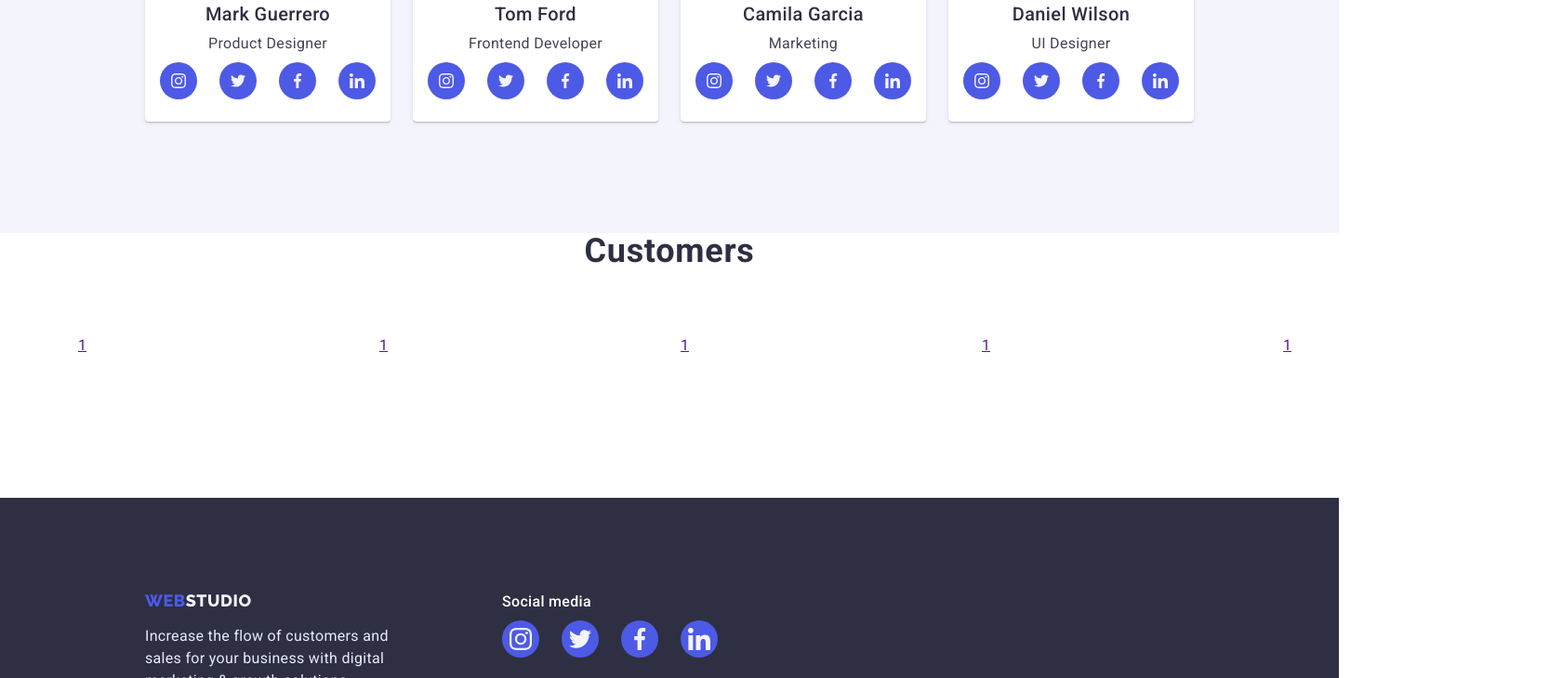
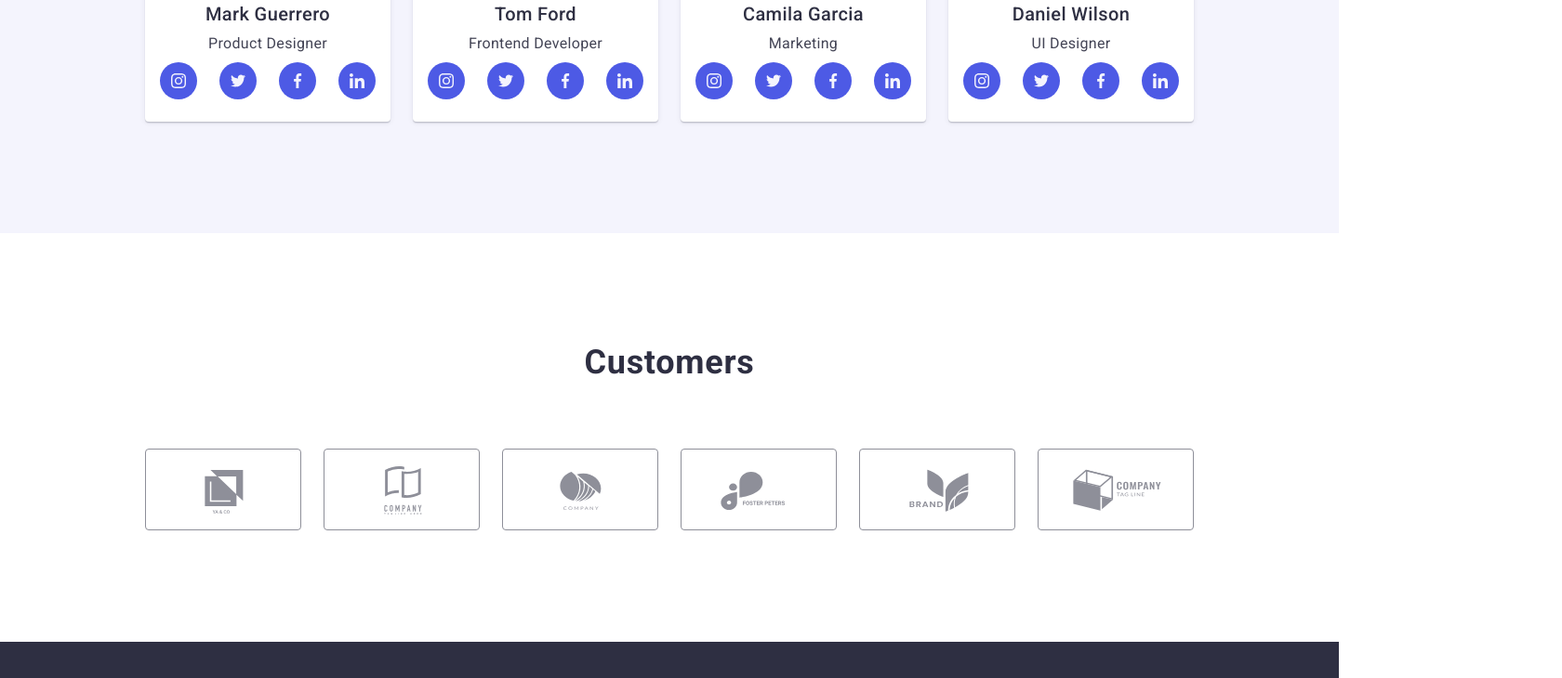
Before and after one commit to terran-zealot/goit-markup-hw-04, a plain HTML site: page index.html in a window 1280 px wide. Shown: the part 2070-2800 px from the top of the page at 93% size, 1680 px wide, since content can reach past the window. Drawn offline with nearby package versions, Linux system fonts and the light colour scheme.

Commit message:
procassing hw 04

```diff
--- a/css/styles.css
+++ b/css/styles.css
@@ -125,7 +125,7 @@ background-color: #404BBF ;
     font-size: 16px;
     line-height: 24px;
     letter-spacing: 0.02em;
-    text-align: center;
+    /* text-align: center;  */
     color: #434455;
     justify-content: center;
 }
@@ -436,12 +436,61 @@ border-radius: 0px 0px 4px 4px
     height: 16px;
 }
 
+.title-section-four {
+    display: flex;
+    justify-content: center;
+    margin-top: 120px;
+    margin-bottom: 72px;
+
+    font-weight: 600;
+    font-size: 36px;
+    line-height: 1.11;
+    text-align: center;
+    letter-spacing: 0.02em;
+    text-transform: capitalize;
+
+    color: #2E2F42;
+    margin-bottom: 72px;
+}
+
 .customers {
     display: flex;
     justify-content: center;
     align-items: center;
+    margin-bottom: 120px;
 }
 
+
+.border-link-icon {
+    border: 1px solid #8E8F99;
+    border-radius: 4px;
+    display: block;
+    width: 168px;
+    height: 88px;
+    display: flex;
+    align-items: center;
+    justify-content: center;
+}
+
+.border-link-icon:hover,
+.border-link-icon:focus {
+    border-color: #404BBF;
+}
+
+.border-link-icon:hover .customers-icon,
+.border-link-icon:focus .customers-icon {
+    fill: #404BBF;
+}
+
+.customers-icon {
+    width: 104px;
+    height: 56px;
+    fill: #8E8F99;
+}
+
+.customers-list {
+
+}
 /* =============/MAIN============== */
 /* =============FOOTER============== */
 .footer {
--- a/index.html
+++ b/index.html
@@ -250,47 +250,47 @@
         </section>
         <section class="customers container">
             <div>
-                <h2 class="title-section-three">Customers</h2>
-                <ul class="list">
+                <h2 class="title-section-four">Customers</h2>
+                <ul class="customers-list list">
                     <li>
-                        <a href="">1
-                            <svg>
-                                <use></use>
+                        <a class="border-link-icon" href="">
+                            <svg class="customers-icon" >
+                                <use href="./images/icons.svg#icon-Logo1"></use>
                             </svg>
                         </a>
                     </li>
                     <li>
-                        <a href="">1
-                            <svg>
-                                <use></use>
+                        <a class="border-link-icon" href="">
+                            <svg class="customers-icon" >
+                                <use href="./images/icons.svg#icon-Logo2"></use>
                             </svg>
                         </a>
                     </li>
                     <li>
-                        <a href="">1
-                            <svg>
-                                <use></use>
+                        <a class="border-link-icon" href="">
+                            <svg class="customers-icon" >
+                                <use href="./images/icons.svg#icon-Logo3"></use>
                             </svg>
                         </a>
                     </li>
                     <li>
-                        <a href="">1
-                            <svg>
-                                <use></use>
+                        <a class="border-link-icon" href="">
+                            <svg class="customers-icon" >
+                                <use href="./images/icons.svg#icon-Logo4"></use>
                             </svg>
                         </a>
                     </li>
                     <li>
-                        <a href="">1
-                            <svg>
-                                <use></use>
+                        <a class="border-link-icon" href="">
+                            <svg class="customers-icon" >
+                                <use href="./images/icons.svg#icon-Logo5"></use>
                             </svg>
                         </a>
                     </li>
                     <li>
-                        <a href="">1
-                            <svg>
-                                <use></use>
+                        <a class="border-link-icon" href="">
+                            <svg class="customers-icon" >
+                                <use href="./images/icons.svg#icon-Logo6"></use>
                             </svg>
                         </a>
                     </li>
```
